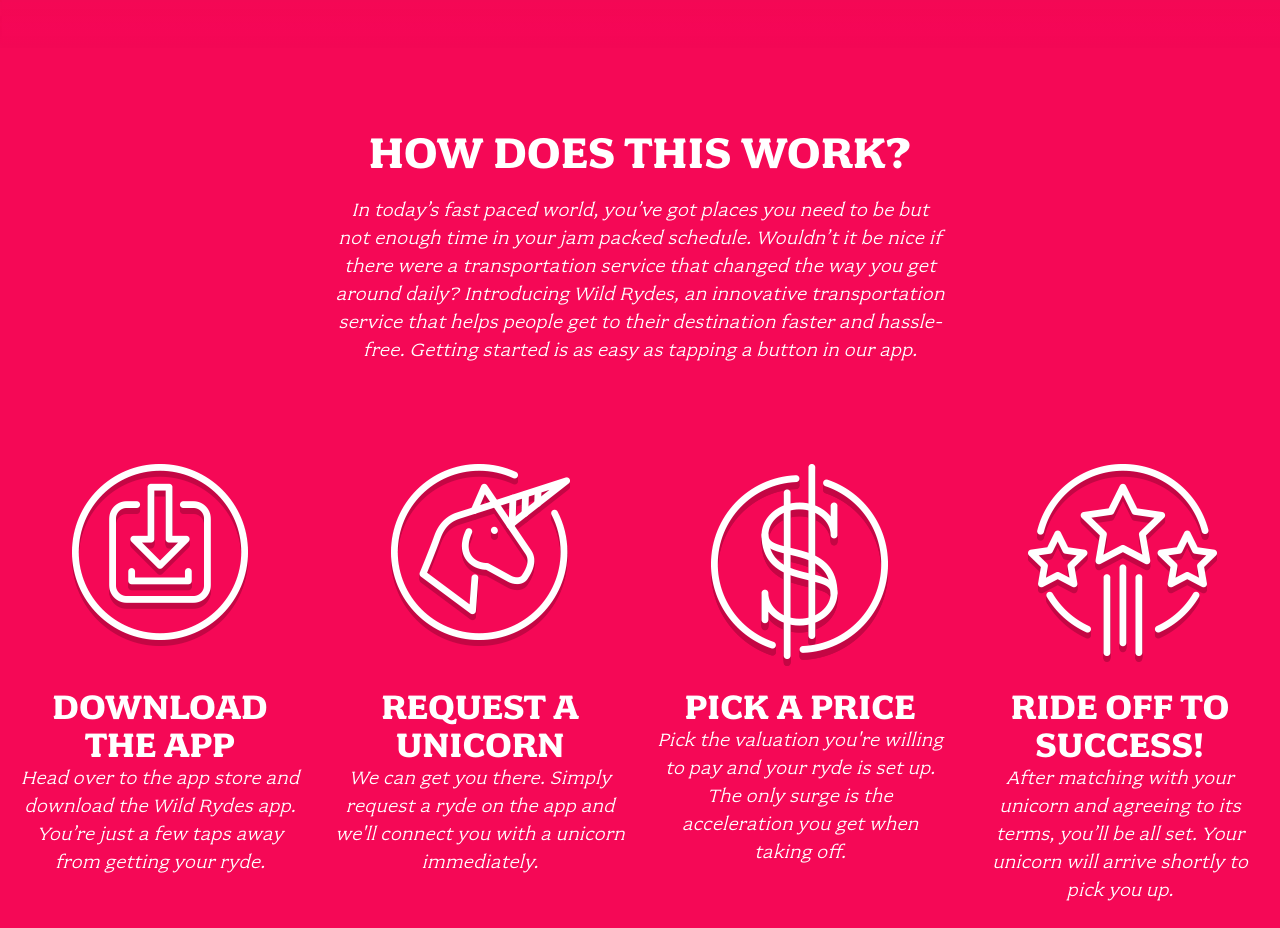
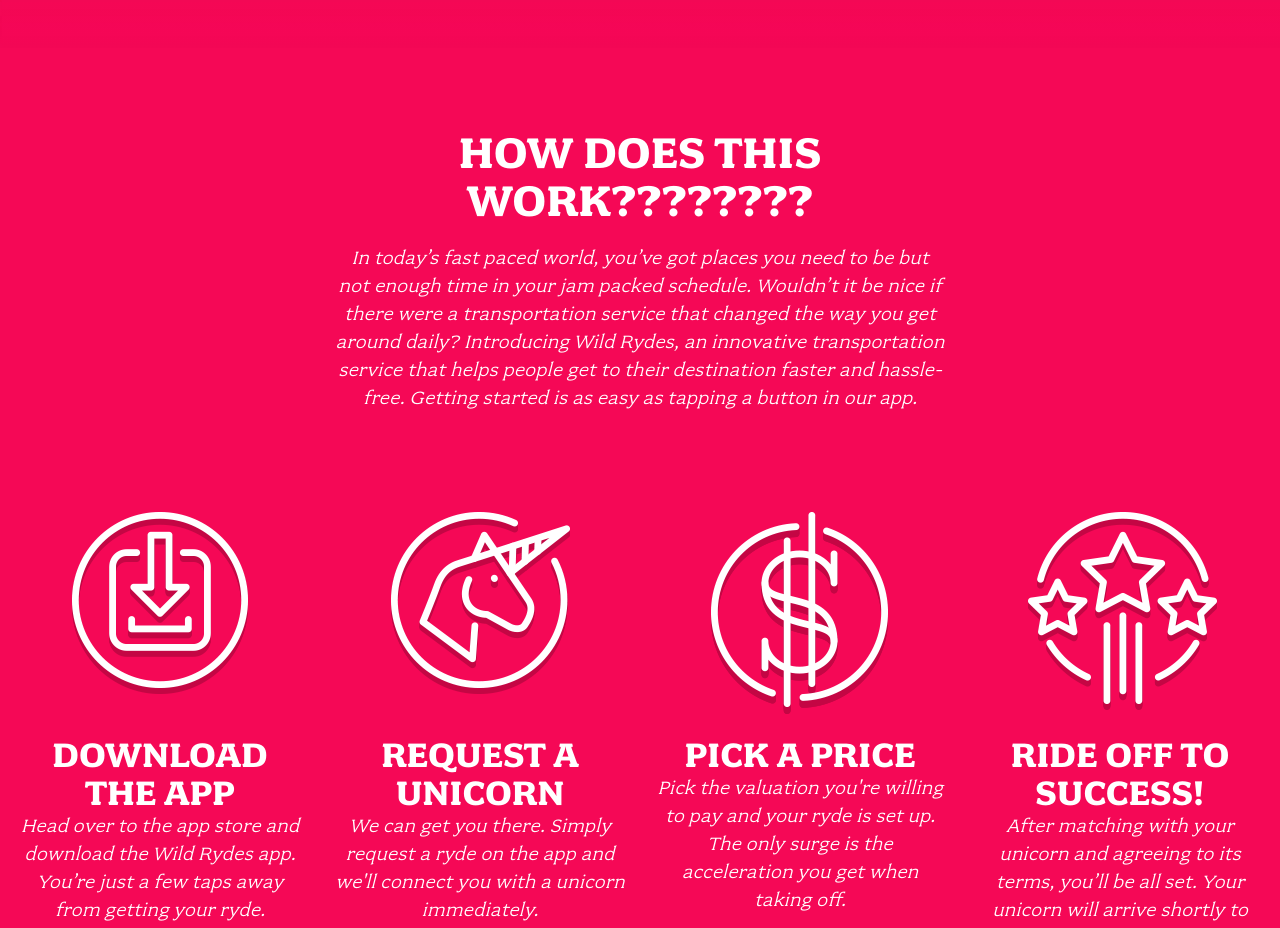
Before and after one commit to GGCrisis/wildrydes-site, a plain HTML site: page index.html in a window 1280 px wide. Shown: the part 900-1828 px from the top of the page. Drawn offline with Linux system fonts and the light colour scheme.

Commit message:
Update index.html

```diff
--- a/index.html
+++ b/index.html
@@ -30,7 +30,7 @@
 
   <section class="home-about">
     <div class="row column large-9 xlarge-6 xxlarge-4">
-      <h2 class="section-title">How Does This Work?</h2>
+      <h2 class="section-title">How Does This Work????????</h2>
       <p class="content">
         In today’s fast paced world, you’ve got places you need to be but not enough time in your jam packed schedule. Wouldn’t it be nice if there were a transportation service that changed the way you get around daily? Introducing Wild Rydes, an innovative transportation service that helps people get to their destination faster and hassle-free. Getting started is as easy as tapping a button in our app.
       </p>
```
